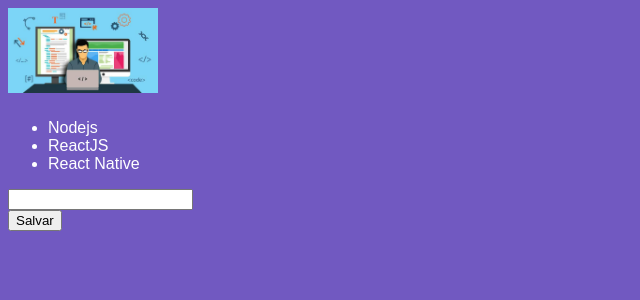
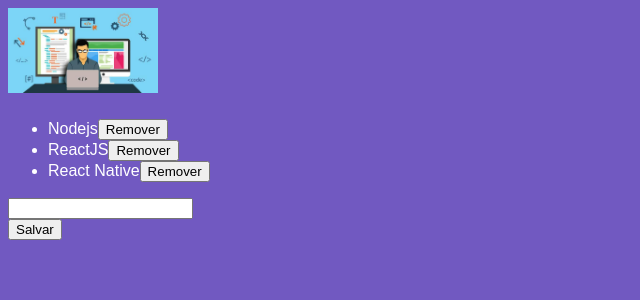
Before and after one commit to FabioJrSilva/reactjs-initial, a React app: page / in a window 1280 px wide. Shown: the top 300 px of the page, without its empty margins (0-640 px from the left). Built offline with nearby package versions, Linux system fonts and the light colour scheme.

Commit message:
Removendo itens do estado

```diff
--- a/src/components/TechList.js
+++ b/src/components/TechList.js
@@ -15,13 +15,26 @@
     this.setState({ techs: [...this.state.techs, this.state.newTech], newTech: '' });
   };
 
+  handleDelete = (tech) => {
+    this.setState({
+      techs: this.state.techs.filter((t) => {
+        return t !== tech;
+      })
+    });
+  };
+
   render() {
     return (
       <form onSubmit={this.handleSubmit}>
         <h1>{this.state.newTech}</h1>
         <ul>
           {this.state.techs.map((tech) => (
-            <li key={tech}>{tech}</li>
+            <li key={tech}>
+              {tech}
+              <button type="button" onClick={() => this.handleDelete(tech)}>
+                Remover
+              </button>
+            </li>
           ))}
         </ul>
         <div>
```
